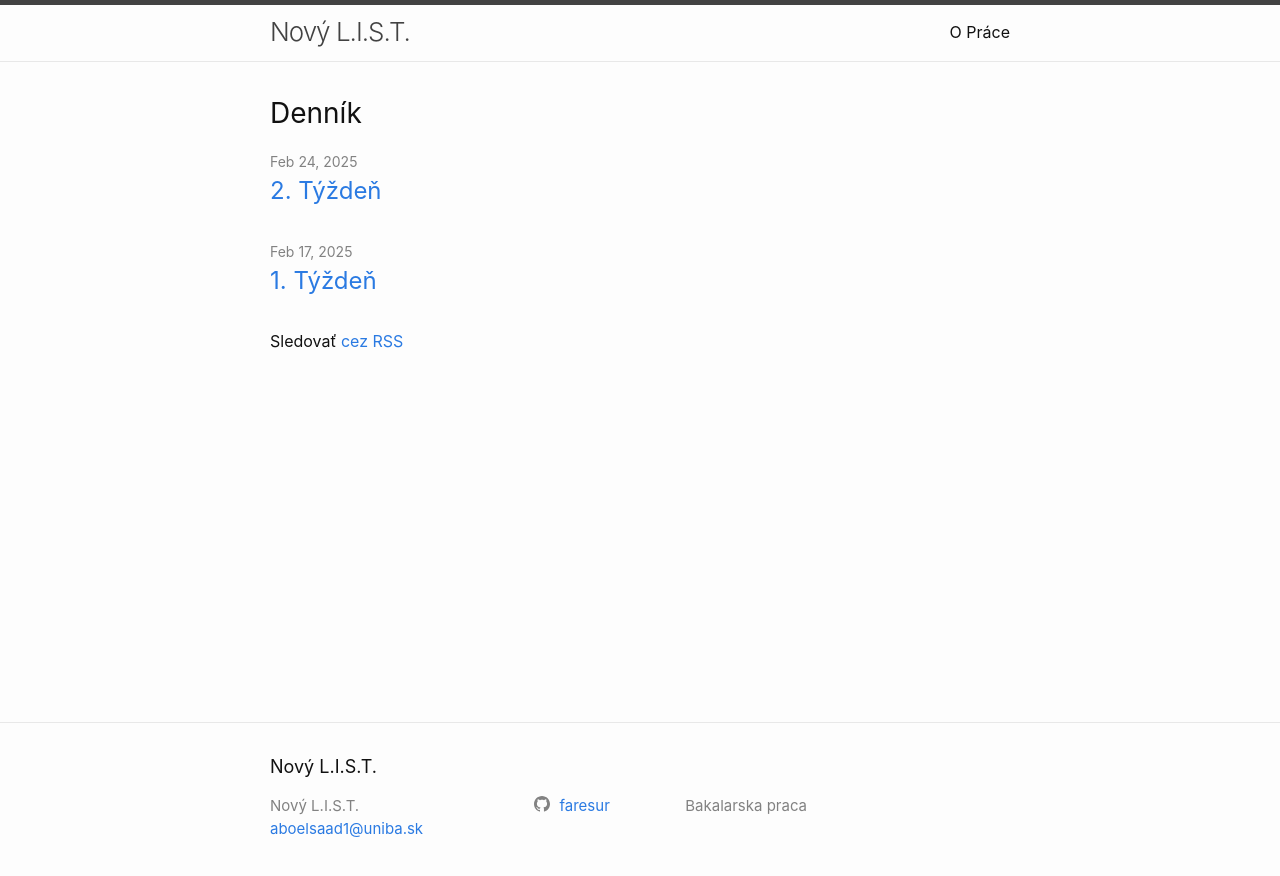
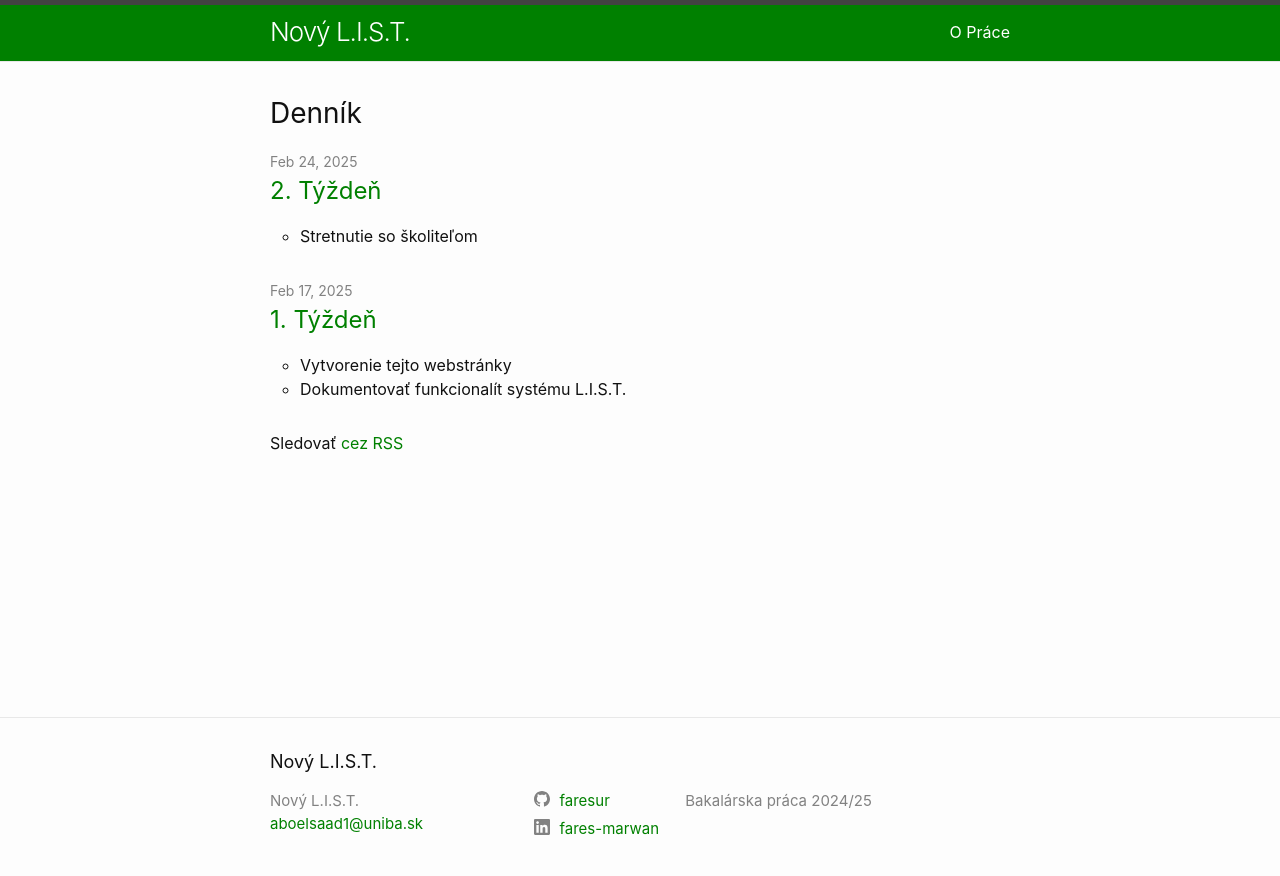
Before and after one commit to faresur/new-list-website, a Jekyll site: the page built from index.markdown, in a window 1280 px wide. Shown: the top 876 px of the page. Built offline with Jekyll 4.4.1, drawn with Linux system fonts in a browser that asks for light colours.

Commit message:
Minor style changes

```diff
--- a/_config.yml
+++ b/_config.yml
@@ -1,10 +1,11 @@
 title: Nový L.I.S.T.
 email: aboelsaad1@uniba.sk
-description: Bakalarska praca
+description: Bakalárska práca 2024/25
 baseurl: "/~aboelsaad1"
 url: "https://davinci.fmph.uniba.sk"
-twitter_username:
 github_username:  faresur
+linkedin_username: fares-marwan
+show_excerpts: true
 
 # Build settings
 theme:
--- a/_includes/head.html
+++ b/_includes/head.html
@@ -2,6 +2,7 @@
   <meta charset="utf-8">
   <meta http-equiv="X-UA-Compatible" content="IE=edge">
   <meta name="viewport" content="width=device-width, initial-scale=1">
+  <link rel="icon" type="image/x-icon" href="{{ "/assets/favicon.ico" | relative_url }}">
   {%- seo -%}
   <link rel="stylesheet" href="{{ "/assets/main.css" | relative_url }}">
   {%- feed_meta -%}
--- a/_sass/minima/_layout.scss
+++ b/_sass/minima/_layout.scss
@@ -8,6 +8,9 @@
 
   // Positioning context for the mobile navigation icon
   position: relative;
+
+  background-color: green;
+  color: white;
 }
 
 .site-title {
@@ -20,7 +23,11 @@
 
   &,
   &:visited {
-    color: $grey-color-dark;
+    color: white;
+  }
+
+  &:hover {
+    color: white;
   }
 }
 
@@ -37,7 +44,7 @@
   }
 
   .page-link {
-    color: $text-color;
+    color: white;
     line-height: $base-line-height;
 
     // Gaps between nav items, but not on the last one
--- a/assets/main.scss
+++ b/assets/main.scss
@@ -1,5 +1,13 @@
 ---
-# Only the main Sass file needs front matter (the dashes are enough)
+
 ---
 
 @import "minima";
+
+a {
+  color: green;
+
+  &:hover {
+    color: green;
+  }
+}
```
Also changed, not shown: _includes/social.html (+24 -3 lines), assets/favicon.ico (renamed from favicon.ico).
